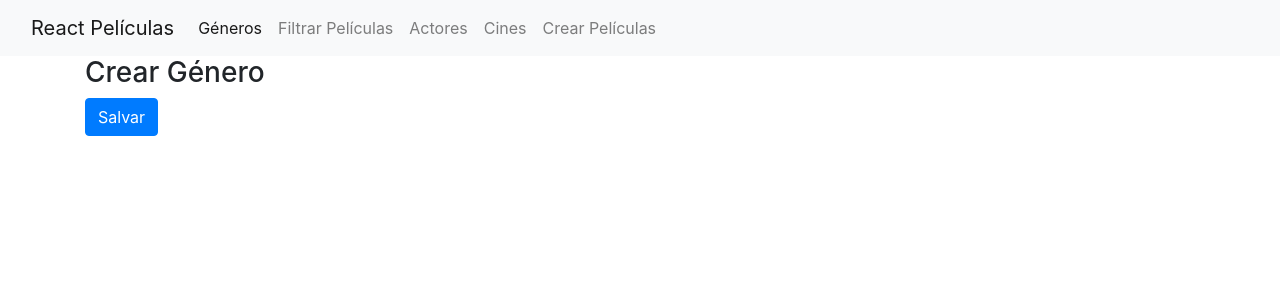
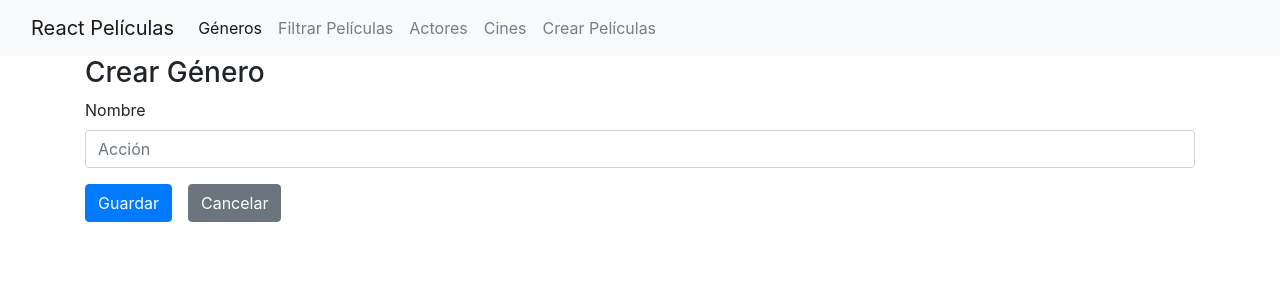
Before and after one commit to thomasenrique/react-peliculas, a React (Create React App) app: page /generos/crear in a window 1280 px wide. Shown: the top 300 px of the page. Built offline with nearby package versions, Linux system fonts and the light colour scheme.

Commit message:
formik yup formularios y validaciones

```diff
--- a/package.json
+++ b/package.json
@@ -11,12 +11,14 @@
     "@types/react": "^17.0.3",
     "@types/react-dom": "^17.0.3",
     "bootstrap": "^4.6.0",
+    "formik": "^2.2.6",
     "react": "^17.0.2",
     "react-dom": "^17.0.2",
     "react-router-dom": "^5.2.0",
     "react-scripts": "4.0.3",
     "typescript": "^4.2.3",
-    "web-vitals": "^1.1.1"
+    "web-vitals": "^1.1.1",
+    "yup": "^0.32.9"
   },
   "scripts": {
     "start": "react-scripts --openssl-legacy-provider start",
--- a/src/App.tsx
+++ b/src/App.tsx
@@ -1,8 +1,10 @@
-import React from 'react';
 import './App.css';
 import Menu from './utils/Menu';
 import rutas from './route-config'
 import { BrowserRouter, Switch, Route } from 'react-router-dom';
+import configurarValidaciones from './validaciones';
+
+configurarValidaciones();
 
 function App() {
   return (
@@ -12,7 +14,7 @@ function App() {
         <div className="container">
           <Switch>
             {rutas.map(ruta =>
-            <Route key={ruta.path} path={ruta.path} exact={ruta.exact}>
+              <Route key={ruta.path} path={ruta.path} exact={ruta.exact}>
                 <ruta.componente />
               </Route>)}
           </Switch>
--- a/src/generos/CrearGenero.tsx
+++ b/src/generos/CrearGenero.tsx
@@ -1,12 +1,38 @@
-import { useHistory } from "react-router-dom";
+import { Link } from "react-router-dom";
 import Button from "../utils/Button";
+import { Form, Formik } from "formik";
+import * as yup from 'yup';
+import FormGroupText from "../utils/FormGroupText";
 
-export default function CrearGenero(){
-    const history = useHistory();
+export default function CrearGenero() {
+    /* const history = useHistory(); */
     return (
         <>
-        <h3>Crear Género</h3>
-        <Button onClick={() => history.push('/generos')}>Salvar</Button>
+            <h3>Crear Género</h3>
+            <Formik initialValues={{
+                nombre: ''
+            }}
+                onSubmit={async values => {
+                    await new Promise(r => setTimeout(r => {
+                        console.log(values)
+                    }, 400));
+                }}
+
+                validationSchema={yup.object({
+                    nombre: yup.string().required("Este campo es requerido").primeraLetraMayuscula()
+                })}
+            >
+                {(formikProps) => (
+                    <Form>
+                        <FormGroupText campo="nombre" label="Nombre" placeholder="Acción" />
+
+                        <Button disabled={formikProps.isSubmitting} type="submit">Guardar</Button>
+                        <Link className="btn btn-secondary" to={"/generos"}>Cancelar</Link>
+                    </Form>
+                )}
+            </Formik>
+
+            {/* <Button onClick={() => history.push('/generos')}>Salvar</Button> */}
         </>
     )
 }
--- a/src/index.css
+++ b/src/index.css
@@ -11,3 +11,7 @@ code {
   font-family: source-code-pro, Menlo, Monaco, Consolas, 'Courier New',
     monospace;
 }
+
+form > a {
+  margin-left: 1rem;
+}
--- a/src/utils/Button.tsx
+++ b/src/utils/Button.tsx
@@ -1,11 +1,21 @@
 import { ReactElement } from "react"
 
 export default function Button(props: ButtonProps) {
-    return <button type="button" className="btn btn-primary"
+    return <button
+        type={props.type}
+        className="btn btn-primary"
         onClick={props.onClick}
+        disabled={props.disabled}
     > {props.children} </button>
 }
 interface ButtonProps {
     children: React.ReactNode;
-    onClick(): void;
+    onClick?(): void;
+    type: "button" | "submit";
+    disabled?: boolean
 }
+
+Button.defaultProps = {
+    type: "button",
+    disabled: false
+}
--- /dev/null
+++ b/src/utils/FormGroupText.tsx
@@ -0,0 +1,22 @@
+import { Field, ErrorMessage } from "formik";
+import MostrarErrorCampo from "./MostrarErrorCampo";
+
+export default function FormGroupText(props: formGroupTextProps) {
+    return (<div className="form-group">
+        {props.label && <label htmlFor={props.campo}>{props.label}</label>}
+        <Field
+            name={props.campo}
+            className="form-control"
+            placeholder={props.placeholder}
+        />
+        <ErrorMessage name={props.campo}>
+            {mensaje => <MostrarErrorCampo mensaje={mensaje} />}
+        </ErrorMessage>
+    </div>)
+}
+
+interface formGroupTextProps {
+    campo: string;
+    label?: string;
+    placeholder?: string;
+}
--- /dev/null
+++ b/src/utils/MostrarErrorCampo.tsx
@@ -0,0 +1,7 @@
+export default function MostrarErrorCampo(props: mostrarErrorCampoProps) {
+    return (<div className="text-danger">{props.mensaje}</div>)
+}
+
+interface mostrarErrorCampoProps {
+    mensaje: string;
+}
--- /dev/null
+++ b/src/validaciones.ts
@@ -0,0 +1,15 @@
+import * as Yup from 'yup'
+
+export default function configurarValidaciones() {
+    Yup.addMethod(Yup.string, 'primeraLetraMayuscula', function () {
+        return this.test('primera-letra-mayuscula', 'La primera letra debe ser mayuscula',
+            function (valor) {
+                if (valor && valor.length > 0) {
+                    const primeraLetra = valor.substring(0, 1);
+                    return primeraLetra === primeraLetra.toUpperCase();
+                }
+
+                return true;
+            })
+    })
+}
```
Also changed, not shown: src/global.d.ts (added, +7 -0 lines), 1 other file (tests, documents, lock files or other folders).
